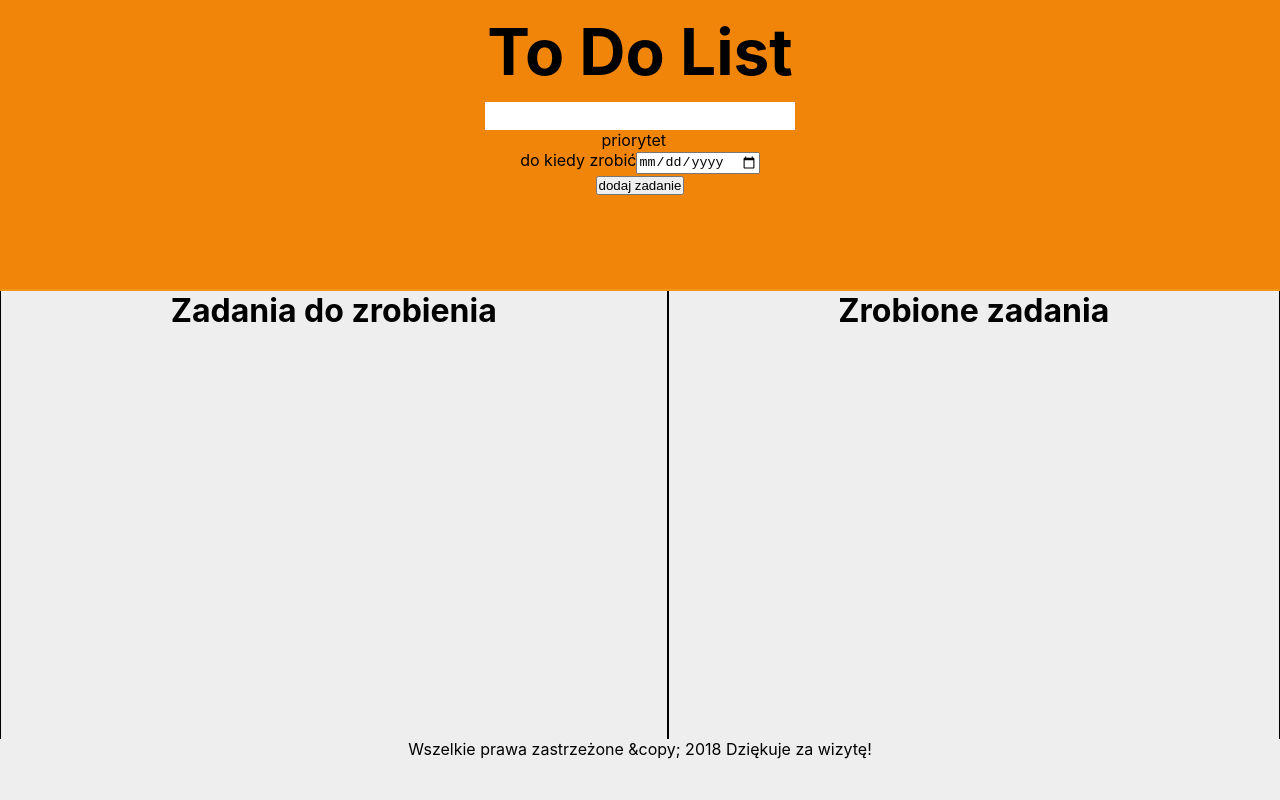
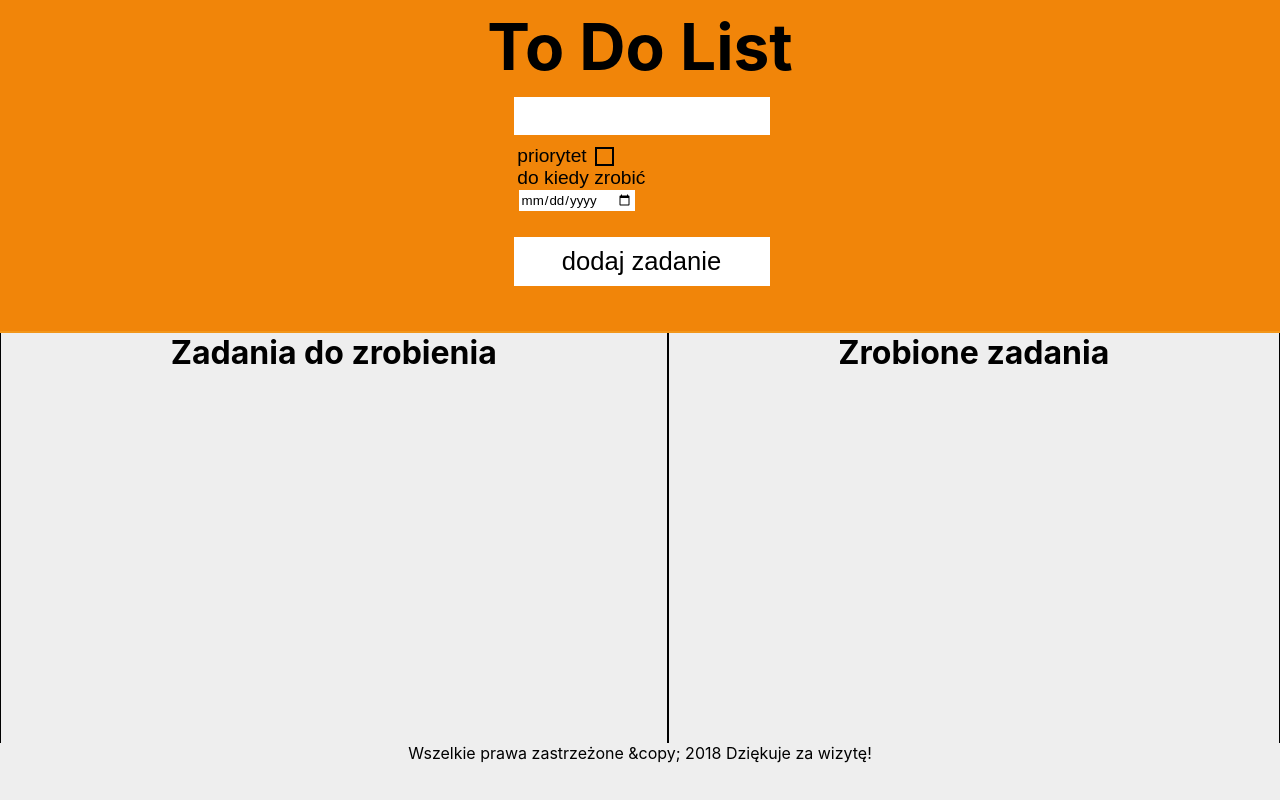
Before and after one commit to NowakKamil30/to-do-app-react, a React (Create React App) app: page / in a window 1280 px wide. Built offline with nearby package versions, Linux system fonts and the light colour scheme.

Commit message:
styles header

```diff
--- a/src/component/CheckInput.js
+++ b/src/component/CheckInput.js
@@ -2,16 +2,19 @@ import React from "react";
 
 const CheckInput = props => {
   return (
-    <div>
-      <p>{props.text}</p>
+    <div className={props.CheckedInputName}>
       <input
         type="checkbox"
         onChange={props.onChange}
+        id={props.CheckedInputName}
         checked={props.checked}
         name={props.CheckedInputName}
       >
         {props.checkText}
       </input>
+      <label className={"checkboxLabelClass"} htmlFor={props.CheckedInputName}>
+        {props.text}
+      </label>
     </div>
   );
 };
--- a/src/component/DateInput.js
+++ b/src/component/DateInput.js
@@ -2,7 +2,7 @@ import React from "react";
 
 const DateInput = props => {
   return (
-    <div>
+    <div className={props.DateInputName}>
       <label>{props.labelText}</label>
       <input
         type="date"
--- a/src/component/DoneList.js
+++ b/src/component/DoneList.js
@@ -4,7 +4,7 @@ import DoneListRow from "./DoneListRow";
 
 const DoneList = props => {
   return (
-    <div class="mainColumn">
+    <div className="mainColumn">
       <h1>{"Zrobione zadania"}</h1>
       <ul>
         {props.list.map((item, index) => {
--- a/src/component/Header.js
+++ b/src/component/Header.js
@@ -9,6 +9,7 @@ const Header = props => {
   return (
     <header>
       <h1>{props.title}</h1>
+      <menu>
         <TextInput
           onChange={props.onChange}
           value={props.valueText}
@@ -36,6 +37,7 @@ const Header = props => {
           <ErrorText message={"ta data już była"} />
         ) : null}
         <Button text={props.ButtonText} onClick={props.onClick} />
+      </menu>
     </header>
   );
 };
--- a/src/component/ToDoList.js
+++ b/src/component/ToDoList.js
@@ -4,7 +4,7 @@ import ToDoListRow from "./ToDoListRow";
 
 const ToDoList = props => {
   return (
-    <div class="mainColumn">
+    <div className="mainColumn">
       <h1>{"Zadania do zrobienia"}</h1>
       <ul>
         {props.list.map((item, index) => {
--- a/src/component/css/Header.css
+++ b/src/component/css/Header.css
@@ -1,8 +1,8 @@
 header
 {
     background-color: #f18509;
-    padding: 1%;
-    flex-grow:2;
+    padding: 0.6%;
+    flex-grow:1;
     border-bottom: 2px solid #f2961A;
 }
 header h1
@@ -14,23 +14,77 @@ header input[type=text]
 {
     box-sizing: border-box;
     background-color: #Ffffff;
+    width: 20vw;
     font-size: 1.5rem;
     border:none;
+    padding: 5px;
+    margin-bottom: 10px;
     transition: 0.3s;
 }
+menu{
+    box-sizing: border-box;
+    max-width: 20%;
+    margin-left: auto;
+    margin-right: auto;
+}
 header input[type=text]:focus{
-    box-shadow: 0px 0px 0px 2px rgba(0,0,0,0.5);;
+    box-shadow: 0px 0px 0px 4px rgba(0,0,0,0.5);
 }
-header p
-{
-    display: inline-block;
-    margin-right: 1%;
+header label{
+    position: relative;
+    margin:0.2em;
+    cursor: pointer;
 }
 header input[type=checkbox]
 {
+    display: none;
+}
+header label
+{
+    font-family: sans-serif;
+    font-size: 1.2rem;
+}
+header label.checkboxLabelClass:after{
+    content: "";
     position: absolute;
-    opacity: 0;
+    top:10%;
+    right:-40%;
+    width: 15px;
+    height: 15px;
+    border: 2px solid black;
+}
+header input[type=checkbox]:checked~label.checkboxLabelClass:after{
+    background-color: black;
+}
+
+header input[type=date]
+{
+    margin-left:5px;
+    font-family: sans-serif;
+    padding: 2px;
+    border:none;
     cursor: pointer;
-    height: 0;
-    width: 0;
+    transition: 0.2s;
 }
+header input[type=date]:focus
+{
+    box-shadow: 0px 0px 0px 2px rgba(0,0,0,0.5);
+}
+div.priotity,div.date
+{
+    text-align: left;
+}
+header button
+{
+    font-size: 1.6rem;
+    padding: 10px;
+    margin-top:10%;
+    width: 20vw;
+    border:none;
+    background-color: #fff;
+    transition: 0.3s;
+}
+header button:hover
+{
+    box-shadow: 0px 0px 0px 6px rgba(0,0,0,0.6);
+}
```
Lines whose indentation alone changed are shown as unchanged.
